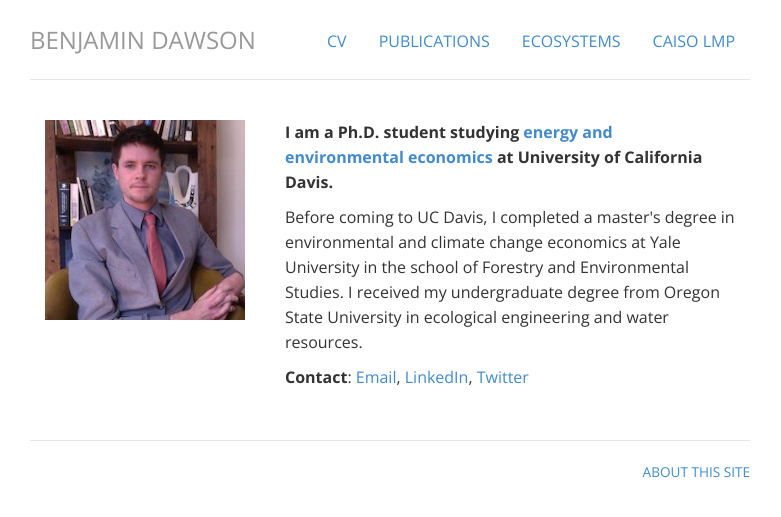
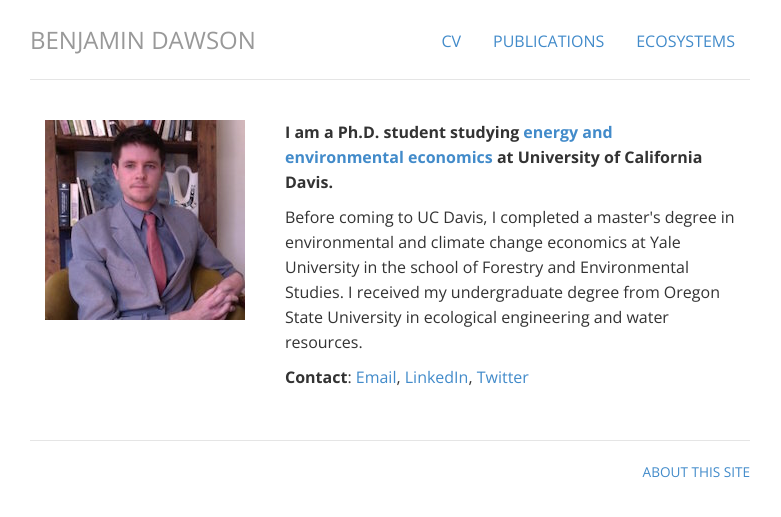
Before and after one commit to BenMDawson/BenMDawson.github.io, a Jekyll site: the page built from index.html, in a window 1280 px wide. Shown: the top 517 px of the page, without its empty margins (250-1031 px from the left). Built offline with Jekyll 4.4.1, drawn with Linux system fonts in a browser that asks for light colours.

Commit message:
Update header.html

```diff
--- a/_includes/header.html
+++ b/_includes/header.html
@@ -3,7 +3,7 @@
 		<li class="{{ page.cv }}"><a href="/cv/DawsonCV.pdf" title="CV" target=_blank>CV</a></li>
 		<li class="{{ page.publications }}"><a href="/publications" title="Publications">Publications</a></li>
 		<li class="{{ page.ecosystems }}"><a href="/ecosystems" title="Ecosystems">Ecosystems</a></li>
-		<li class="{{ page.caiso }}"><a href="/caiso" title="CAISO">CAISO LMP</a></li>
+		<!-- <li class="{{ page.caiso }}"><a href="/caiso" title="CAISO">CAISO LMP</a></li> -->
 	</ul>
 	<h3 class="text-muted"><a href="/">Benjamin Dawson</a></h3>
 </div> <!-- /header -->
```
